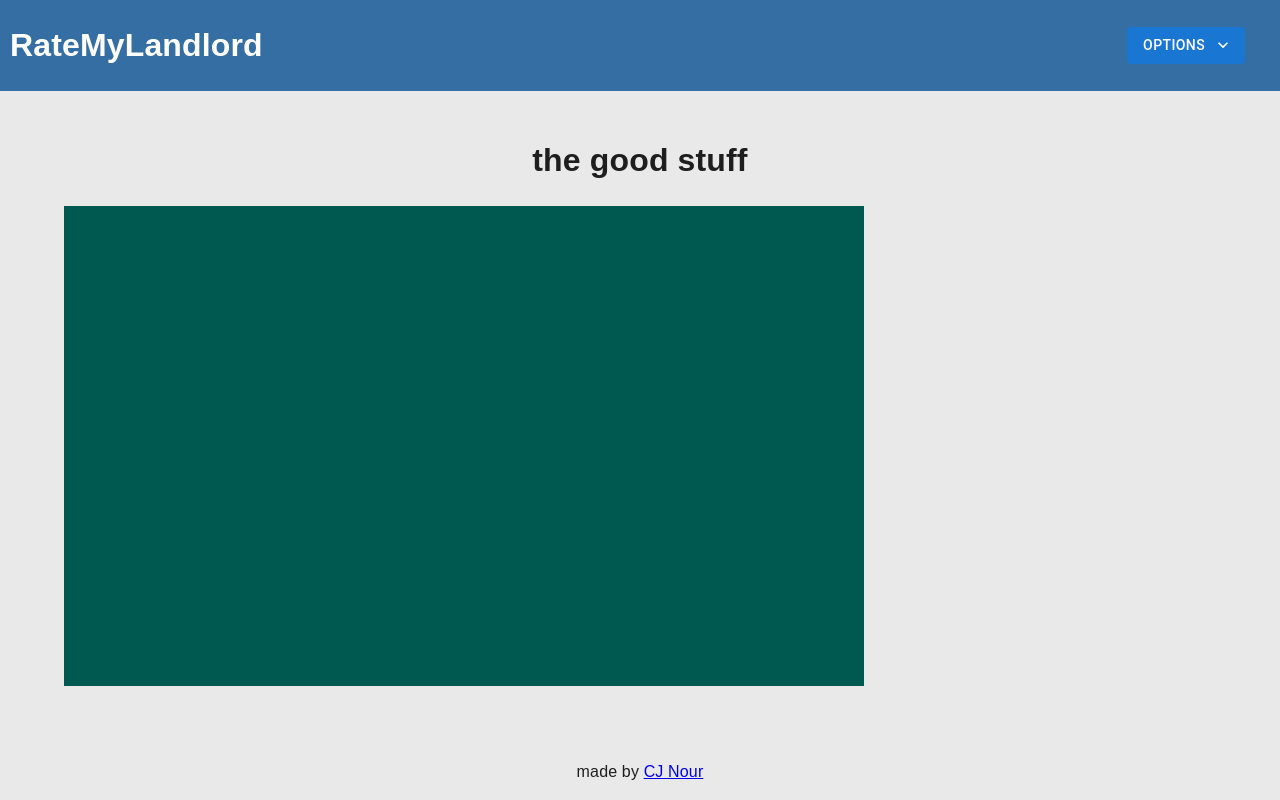
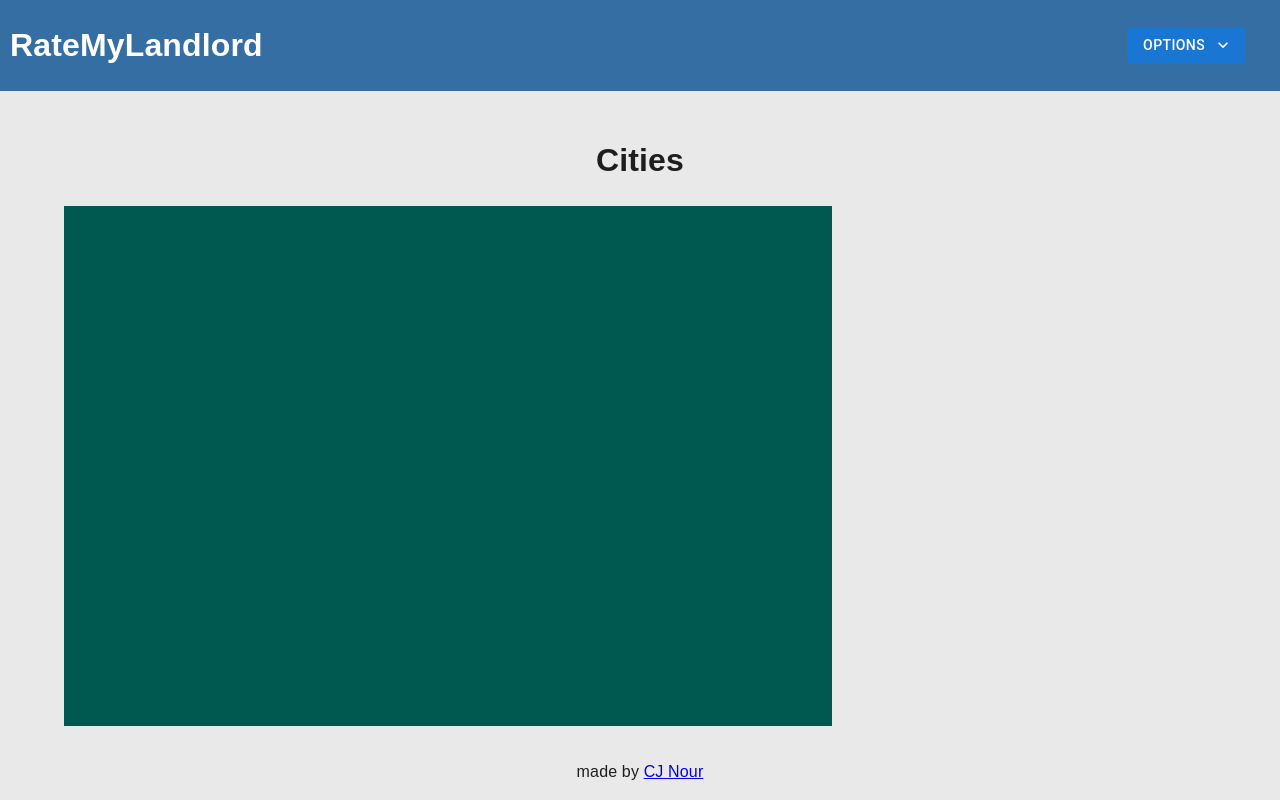
Before and after one commit to cjnour/RateMyLandlord, a React (Create React App) app: page / in a window 1280 px wide. Built offline with nearby package versions, Linux system fonts and the light colour scheme.

Commit message:
Added cities page.

```diff
--- a/src/App.js
+++ b/src/App.js
@@ -1,4 +1,5 @@
 import "./App.css";
+import Cities from "./Pages/Cities";
 import MuiContainer from "./Components/MuiContainer";
 import MuiMenu from "./Components/MuiMenu";
 
@@ -23,7 +24,7 @@ const App = () => {
         </div>
       </div>
       <div className="container2">
-        <h1>the good stuff</h1>
+        <Cities />
         <MuiContainer />
       </div>
       <div className="container3">
--- a/src/Components/MuiContainer.js
+++ b/src/Components/MuiContainer.js
@@ -7,8 +7,8 @@ export default function MuiContainer() {
   return (
     <React.Fragment>
       <CssBaseline />
-      <Container fixed>
-        <Box sx={{ bgcolor: "#005950", height: "60vh", width: "100vh" }} />
+      <Container>
+        <Box sx={{ bgcolor: "#005950", height: "65vh", width: "60vw" }} />
       </Container>
     </React.Fragment>
   );
--- /dev/null
+++ b/src/Pages/Cities.js
@@ -0,0 +1,9 @@
+import React from "react";
+
+export default function Cities() {
+  return (
+    <div>
+      <h1>Cities</h1>
+    </div>
+  );
+}
```
